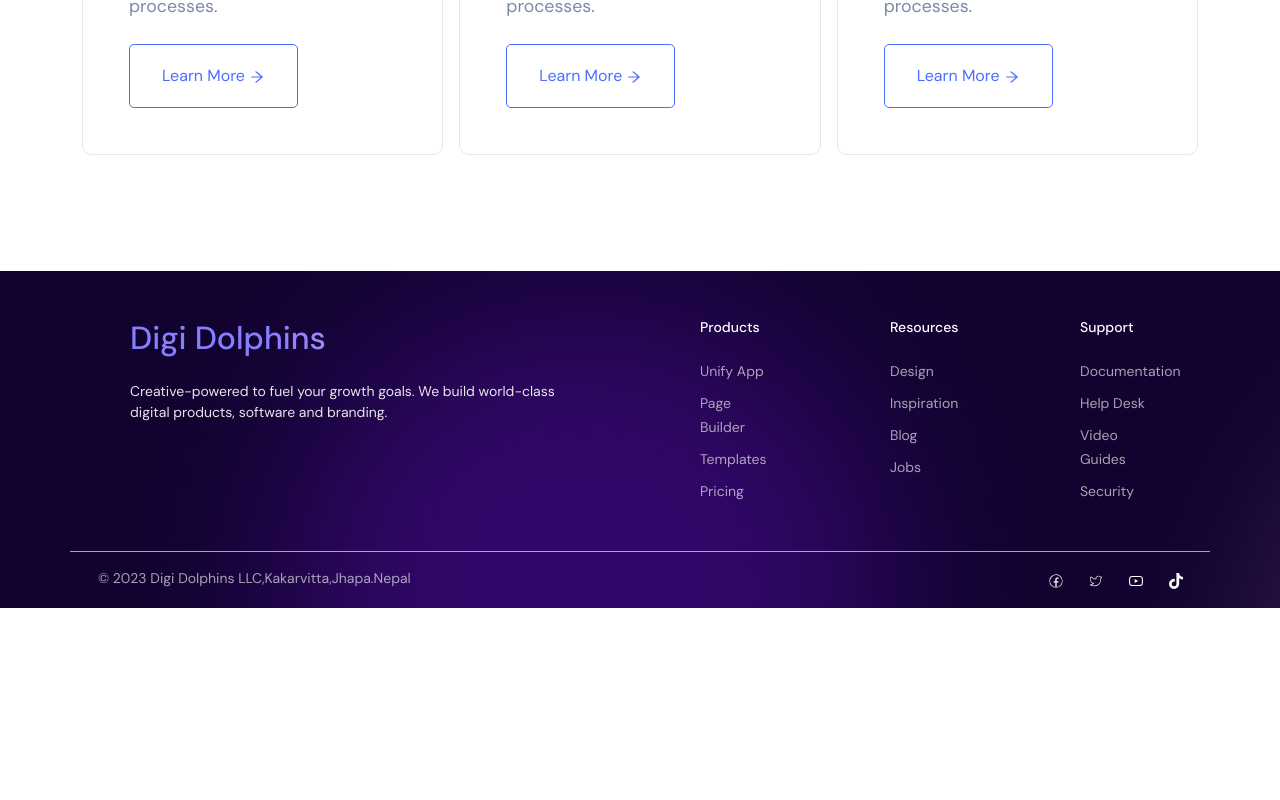
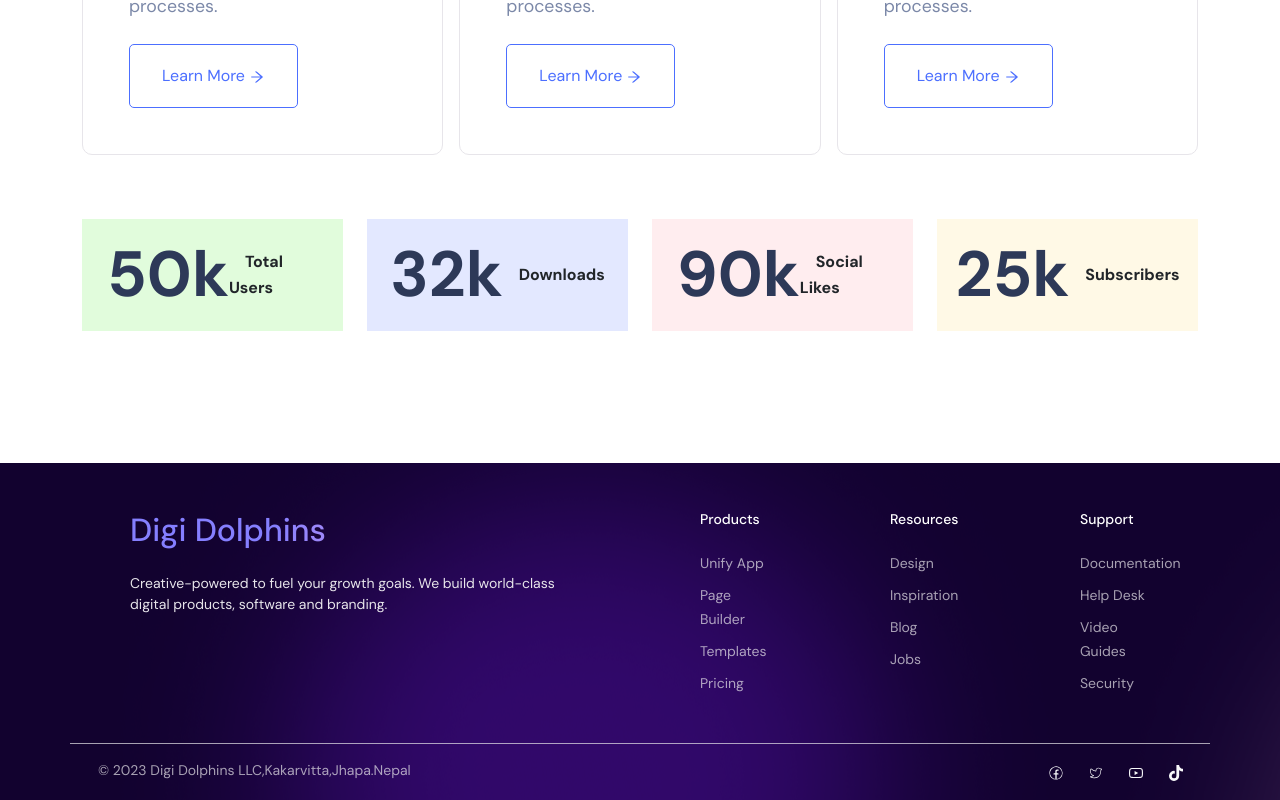
Before and after one commit to Binod69/digi-dolphins, a Next.js app: page /services in a window 1280 px wide. Shown: the part 1012-1812 px from the top of the page. Before the commit the page ends 1620 px from the top, so only its background shows below. Built offline with nearby package versions, Linux system fonts and the light colour scheme.

Commit message:
added counter features

```diff
--- /dev/null
+++ b/app/Components/AnimatedCount/AnimatedCount.tsx
@@ -0,0 +1,72 @@
+'use client';
+import { useEffect, useState, useRef } from 'react';
+import { useInView } from 'react-intersection-observer';
+import { useSpring, animated } from '@react-spring/web';
+import CountUp from 'react-countup';
+import styles from './animatedcount.module.css';
+
+interface AnimatedContentProps {
+  title: string;
+  className: string;
+  classNameTitle: string;
+  classNameCounter: string;
+  startCount: boolean;
+  endCount: number;
+  delay: number;
+}
+
+const AnimatedCount: React.FC<AnimatedContentProps> = ({
+  title,
+  className,
+  classNameTitle,
+  classNameCounter,
+  startCount,
+  endCount,
+  delay,
+}) => {
+  const { ref, inView } = useInView({
+    triggerOnce: true,
+    threshold: 0,
+  });
+
+  const [startAnimation, setStartAnimation] = useState(false);
+
+  useEffect(() => {
+    if (!startAnimation && inView) {
+      setStartAnimation(true);
+    }
+  }, [inView, startAnimation]);
+
+  const animation = useSpring({
+    opacity: inView ? 1 : 0,
+    transform: inView ? 'translateY(0)' : 'translateY(100px)',
+  });
+
+  const counterProps = {
+    start: 0,
+    end: startAnimation ? endCount : 0,
+    delay,
+  };
+
+  return (
+    <animated.div ref={ref} style={animation}>
+      <div className="gap-3">
+        <div>
+          <CountUp {...counterProps}>
+            {({ countUpRef }) => (
+              <div className={className}>
+                <span className={classNameCounter} ref={countUpRef} />
+                <span className={classNameCounter}>k</span>
+                <div>
+                  <span className={classNameTitle}>{title}</span>
+                </div>
+              </div>
+            )}
+          </CountUp>
+        </div>
+      </div>
+    </animated.div>
+  );
+};
+
+export default AnimatedCount;
--- /dev/null
+++ b/app/Components/AnimatedCount/animatedcount.module.css
@@ -0,0 +1,3 @@
+.title {
+  font-size: 3rem !important;
+}
--- a/app/Components/ServicesComponents/CounterService/CounterService.tsx
+++ b/app/Components/ServicesComponents/CounterService/CounterService.tsx
@@ -2,12 +2,57 @@
 import Container from 'react-bootstrap/Container';
 import Row from 'react-bootstrap/Row';
 import Col from 'react-bootstrap/Col';
+import AnimatedCount from '../../AnimatedCount/AnimatedCount';
+import styles from './counterservice.module.css';
 const CounterService = () => {
   return (
     <>
       <Container>
         <Row>
-          <Col></Col>
+          <Col md={6} lg={3} className="my-3">
+            <AnimatedCount
+              title={'Total Users'}
+              className={'con1'}
+              classNameTitle={'title'}
+              classNameCounter={'counter'}
+              startCount={true}
+              endCount={50}
+              delay={1}
+            />
+          </Col>
+          <Col md={6} lg={3} className="my-3">
+            <AnimatedCount
+              title={'Downloads'}
+              className={'con2'}
+              classNameTitle={'title'}
+              classNameCounter={'counter'}
+              startCount={true}
+              endCount={32}
+              delay={1}
+            />
+          </Col>
+          <Col md={6} lg={3} className="my-3">
+            <AnimatedCount
+              title={'Social Likes'}
+              className={'con3'}
+              classNameTitle={'title'}
+              classNameCounter={'counter'}
+              startCount={true}
+              endCount={90}
+              delay={1}
+            />
+          </Col>
+          <Col md={6} lg={3} className="my-3">
+            <AnimatedCount
+              title={'Subscribers'}
+              className={'con4'}
+              classNameTitle={'title'}
+              classNameCounter={'counter'}
+              startCount={true}
+              endCount={25}
+              delay={1}
+            />
+          </Col>
         </Row>
       </Container>
     </>
--- a/app/Components/index.tsx
+++ b/app/Components/index.tsx
@@ -11,3 +11,4 @@
 export { default as AboutAccordion } from './AboutComponents/Accordion/Accordion';
 export { default as ServiceBanner } from './ServicesComponents/ServiceBanner/ServiceBanner';
 export { default as Outstanding } from './ServicesComponents/Outstanding/Outstanding';
+export { default as CounterService } from './ServicesComponents/CounterService/CounterService';
--- a/app/globals.css
+++ b/app/globals.css
@@ -33,3 +33,36 @@
   font-size: 1.125rem;
   color: #2d3958;
 }
+.con1,
+.con2,
+.con3,
+.con4 {
+  padding: 20px 25px 20px 25px;
+  display: flex;
+  justify-content: center;
+  align-items: center;
+}
+.con1 {
+  background-color: #e1fcdc;
+}
+.con2 {
+  background-color: #e3e8ff;
+}
+.con3 {
+  background-color: #ffedef;
+}
+.con4 {
+  background-color: #fff9e6;
+}
+.counter {
+  color: #2d3958;
+  font-size: 4rem;
+  font-weight: 700;
+  line-height: 4.5rem;
+}
+.title {
+  font-size: 1rem;
+  line-height: 1.625rem;
+  font-weight: 700;
+  margin-left: 1rem;
+}
--- a/app/screen/ServiceScreen.tsx
+++ b/app/screen/ServiceScreen.tsx
@@ -1,10 +1,11 @@
-import { Outstanding, ServiceBanner } from '../Components';
+import { CounterService, Outstanding, ServiceBanner } from '../Components';
 
 const Service = () => {
   return (
     <>
       <ServiceBanner />
       <Outstanding />
+      <CounterService />
     </>
   );
 };
```
